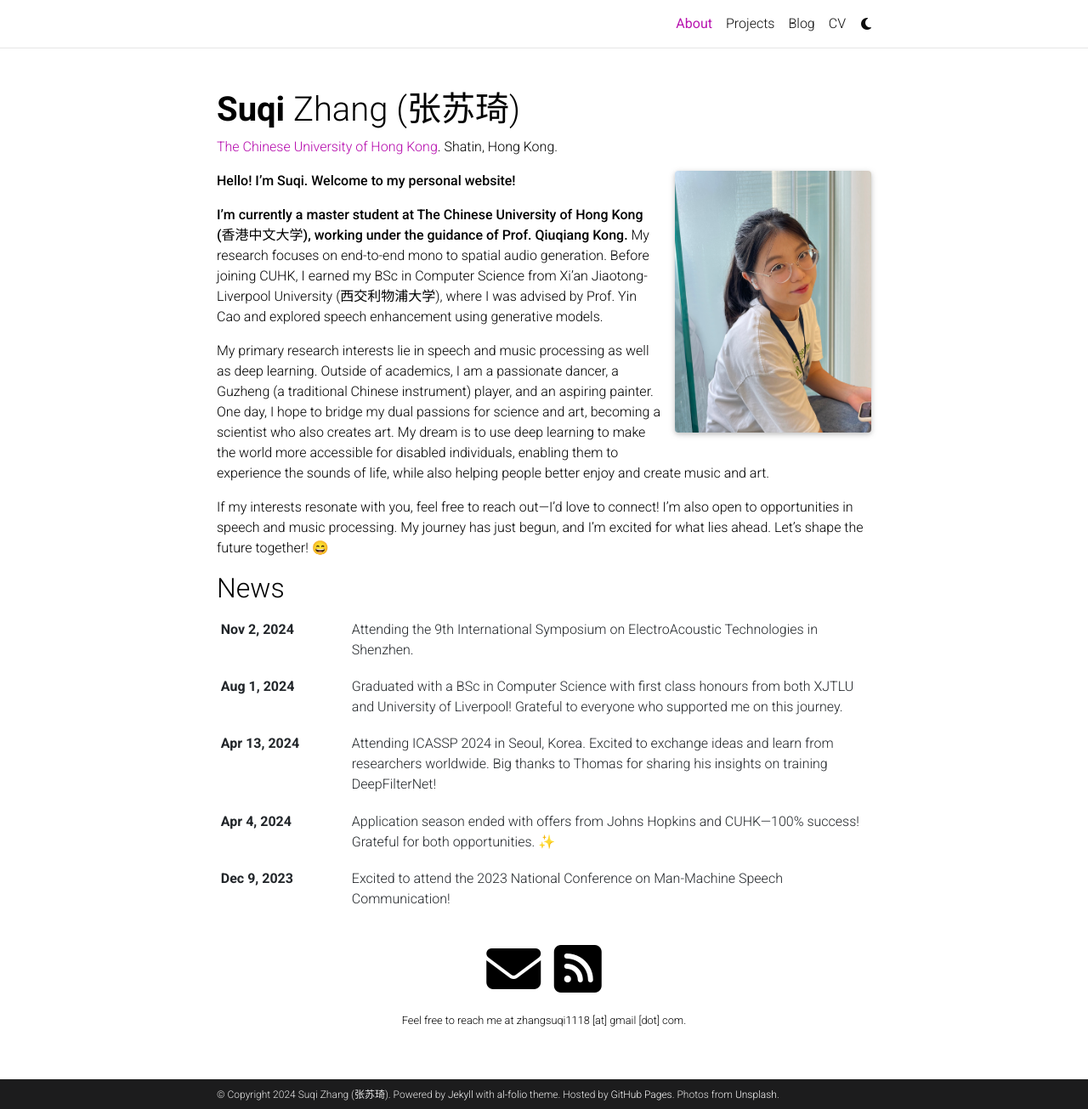
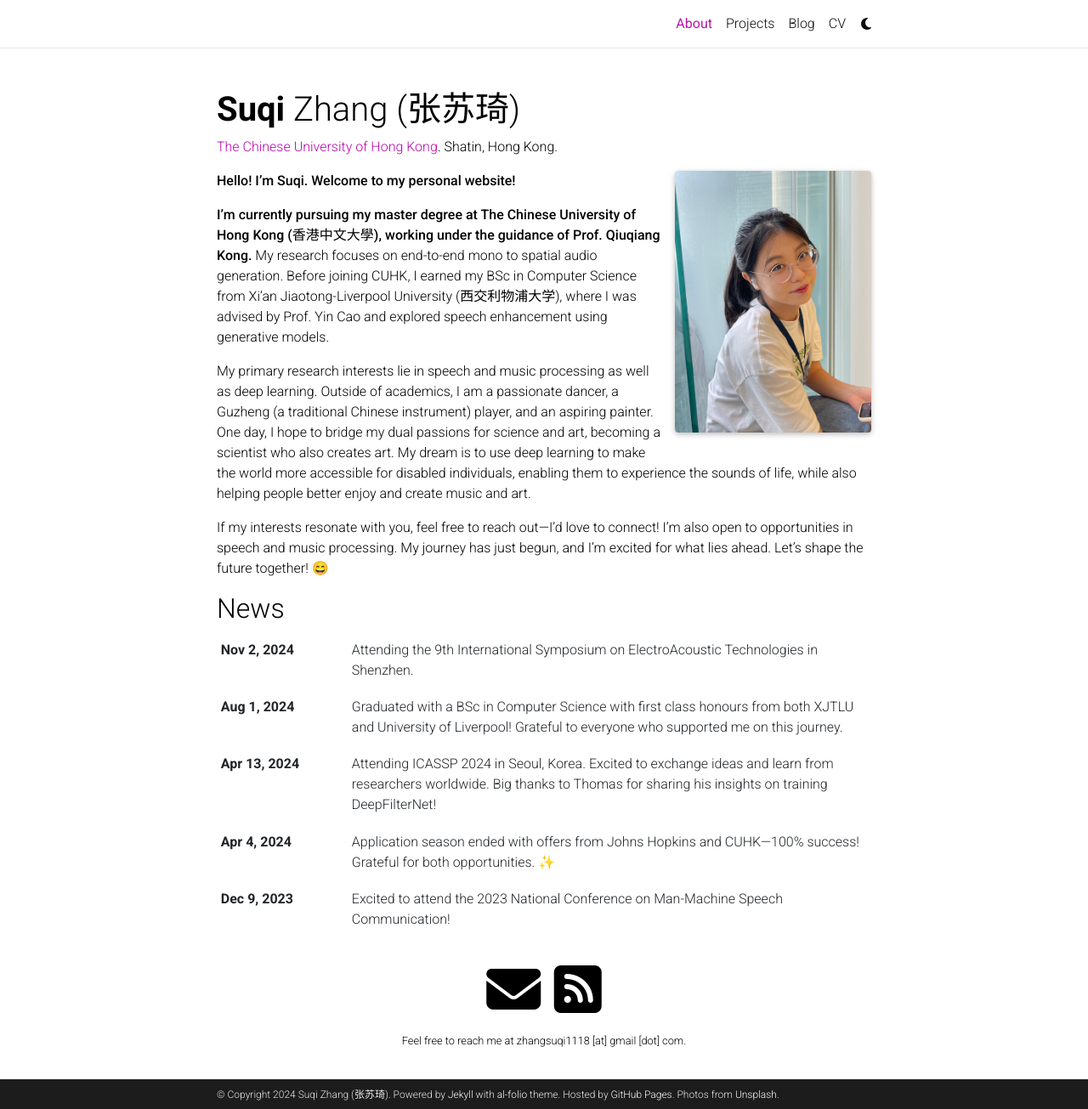
Before and after one commit to SAKi-77/SAKi-77.github.io, a Jekyll site: the page built from _pages/about.md, in a window 1280 px wide and 1305 px high. Shown: the whole window at 85% size. Built offline with Jekyll 4.4.1, drawn with Linux system fonts in a browser that asks for light colours; full-size pictures stand in for the smaller copies a plugin makes; emoji names are drawn with the system emoji font; comment, search, counter and statistics services are not loaded; a style sheet for code colours, icons or effects is not loaded.

Commit message:
Update about.md

```diff
--- a/_pages/about.md
+++ b/_pages/about.md
@@ -18,7 +18,7 @@ social: true  # includes social icons at the bottom of the page
 
 **Hello! I'm Suqi. Welcome to my personal website!**
 
-**I’m currently a master student at The Chinese University of Hong Kong (香港中文大学), working under the guidance of Prof. Qiuqiang Kong.** My research focuses on end-to-end mono to spatial audio generation. Before joining CUHK, I earned my BSc in Computer Science from Xi'an Jiaotong-Liverpool University (西交利物浦大学), where I was advised by Prof. Yin Cao and explored speech enhancement using generative models.
+**I’m currently pursuing my master degree at The Chinese University of Hong Kong (香港中文大學), working under the guidance of Prof. Qiuqiang Kong.** My research focuses on end-to-end mono to spatial audio generation. Before joining CUHK, I earned my BSc in Computer Science from Xi'an Jiaotong-Liverpool University (西交利物浦大学), where I was advised by Prof. Yin Cao and explored speech enhancement using generative models.
 
 My primary research interests lie in speech and music processing as well as deep learning. Outside of academics, I am a passionate dancer, a Guzheng (a traditional Chinese instrument) player, and an aspiring painter. One day, I hope to bridge my dual passions for science and art, becoming a scientist who also creates art. My dream is to use deep learning to make the world more accessible for disabled individuals, enabling them to experience the sounds of life, while also helping people better enjoy and create music and art.
 
```
